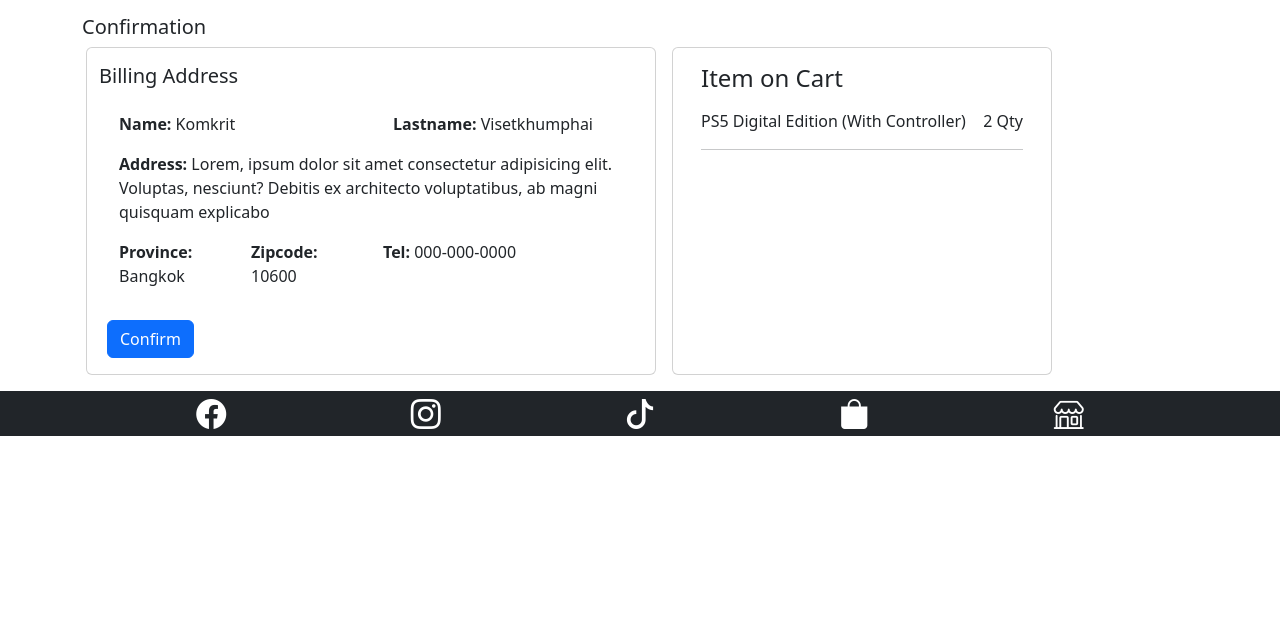
After one commit to Komkrit-Bank/midTerm, a Flask app: page /confirmation in a window 1280 px wide. The commit adds this page. Shown: the part 164-800 px from the top of the page. Run offline with Flask 3, Linux system fonts and the light colour scheme.

Commit message:
confirmation page

```diff
--- a/app.py
+++ b/app.py
@@ -109,6 +109,15 @@ def information():
     on_cart, items_show = oncartList(cart_list)
     return render_template('information.html', cart= len(on_cart))
 
+@app.route('/getCardInfo', methods= ['GET'])
+def getCardInfo():
+    return redirect('/confirmation')
+
+@app.route('/confirmation')
+def confirmation():
+    on_cart, items_show = oncartList(cart_list)
+    return render_template('confirmation.html', oncart= items_show, cart= len(on_cart))
+
 @app.route('/payment')
 def payment():
     on_cart, items_show = oncartList(cart_list)
--- /dev/null
+++ b/templates/confirmation.html
@@ -0,0 +1,76 @@
+{% extends 'template.html' %}
+{% block title %}<title>Confirmation</title>{% endblock %}
+{% block body %}
+    <div class="progressbar-wrapper d-sm-none d-xl-block mt-3">
+        <ul class="progressbar">
+            <li class="active mb-3">information</li>
+            <li class="active">payment</li>
+            <li class="active">confirm</li>
+        </ul>
+    </div>
+    <div class="container d-grid">
+        <h5>Confirmation</h5>
+        <div class="row">
+            <div class="col col-6 card mx-3">
+                <h5 class="mt-3">Billing Address</h5>
+                <div>
+                    <div class="row mt-3 ms-2">
+                        <div class="col col-6">
+                            <p><b>Name:</b> Komkrit</p>
+                        </div>
+                        <div class="col col-6">
+                            <p><b>Lastname:</b> Visetkhumphai</p>
+                        </div>
+                    </div>
+                    <div class="row mx-2">
+                        <div class="col col-12">
+                            <p><b>Address:</b> Lorem, ipsum dolor sit amet consectetur adipisicing elit. Voluptas, nesciunt? Debitis ex architecto voluptatibus, ab magni quisquam explicabo</p>
+                        </div>
+                    </div>
+                    <div class="row mx-2">
+                        <div class="col col-3">
+                            <p><b>Province:</b> Bangkok</p>
+                        </div>
+                        <div class="col col-3">
+                            <p><b>Zipcode:</b> 10600</p>
+                        </div>
+                        <div class="col col-5">
+                            <p><b>Tel:</b> 000-000-0000</p>
+                        </div>
+                    </div>
+                    <!-- Button trigger modal -->
+                    <button class="btn btn-primary my-3 ms-2" data-bs-toggle="modal" data-bs-target="#confirm-modal">Confirm</button>
+                    <!-- Modal -->
+                    <div class="modal fade" id="confirm-modal" tabindex="-1" aria-labelledby="confirm-modal" aria-hidden="true">
+                        <div class="modal-dialog">
+                        <div class="modal-content">
+                            <div class="modal-header">
+                            <h1 class="modal-title fs-5" id="ModalLabel">Confirmation</h1>
+                            <button type="button" class="btn-close" data-bs-dismiss="modal" aria-label="Close"></button>
+                            </div>
+                            <div class="modal-body">
+                            Please ensure billing information and items in cart are correct
+                            </div>
+                            <div class="modal-footer">
+                            <button type="button" class="btn btn-secondary" data-bs-dismiss="modal">Close</button>
+                            <button type="button" class="btn btn-primary">Confirm</button>
+                            </div>
+                        </div>
+                        </div>
+                    </div>
+                </div>
+            </div>
+            <div class="col col-4 card">
+                <div class="card-body">
+                    <h4>Item on Cart</h4>
+                        {% for item in oncart%}
+                        <div class="my-3" style="display: flex; justify-content:space-between">
+                            {{item.product_name}}<span>{{item.qty}} Qty</span>
+                        </div>
+                        <hr>
+                        {% endfor %}
+                </div>
+            </div>
+        </div>
+    </div>
+{% endblock %}
--- a/templates/payment.html
+++ b/templates/payment.html
@@ -33,7 +33,7 @@
                             </label>
                         </div>
                     </form>
-                    <form method="post">
+                    <form action='/getCardInfo' method="get">
                         <div class="row my-2">
                             <div class="col col-6">
                                 <h6>Name on Card</h6>
@@ -68,7 +68,6 @@
                         <hr>
                         {% endfor %}
                 </div>
-
             </div>
         </div>
     </div>
```
